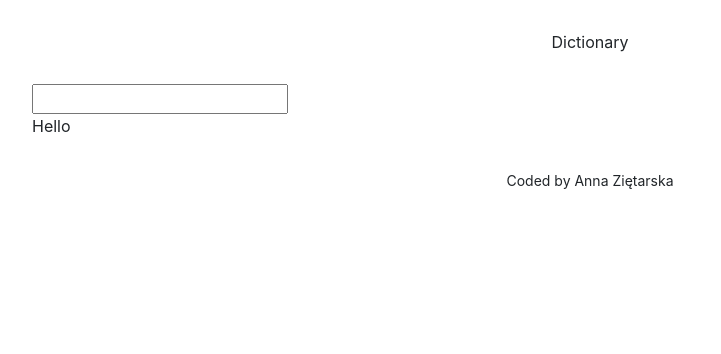
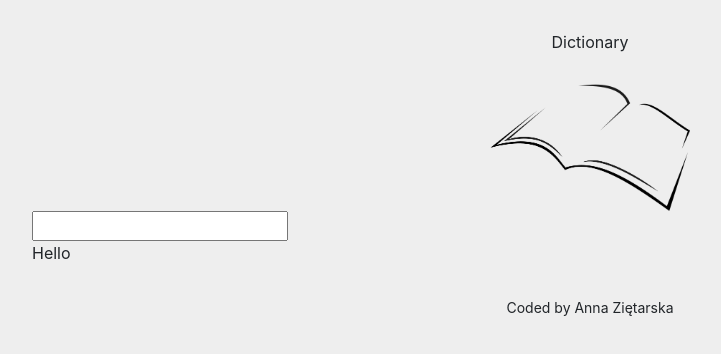
Before and after one commit to AnnaZietarska/dictionary-project, a React (Create React App) app: page / in a window 1280 px wide. Shown: the top 354 px of the page, without its empty margins (50-771 px from the left). Built offline with nearby package versions, Linux system fonts and the light colour scheme.

Commit message:
added the book image

```diff
--- a/src/App.css
+++ b/src/App.css
@@ -1,7 +1,17 @@
+body {
+  background: #eeeeee;
+}
+a {
+  color: #acc6aa;
+}
+.App-logo {
+  max-width: 200px;
+  display: block;
+  margin: 0 auto;
+}
 .App header {
   margin: 30px 0;
   text-align: center;
-  font-size: 65 px;
 }
 .App-footer {
   text-align: center;
--- a/src/App.js
+++ b/src/App.js
@@ -1,3 +1,4 @@
+import book from "./book.png";
 import "./App.css";
 import Dictionary from "./Dictionary";
 
@@ -6,6 +7,7 @@ export default function App() {
     <div className="App">
       <div className="container">
         <header className="App-header">Dictionary</header>
+        <img src={book} className="App-logo img-fluid" alt="book image" />
         <main>
           <Dictionary />
         </main>
```
Also changed, not shown: src/book.png (added).
